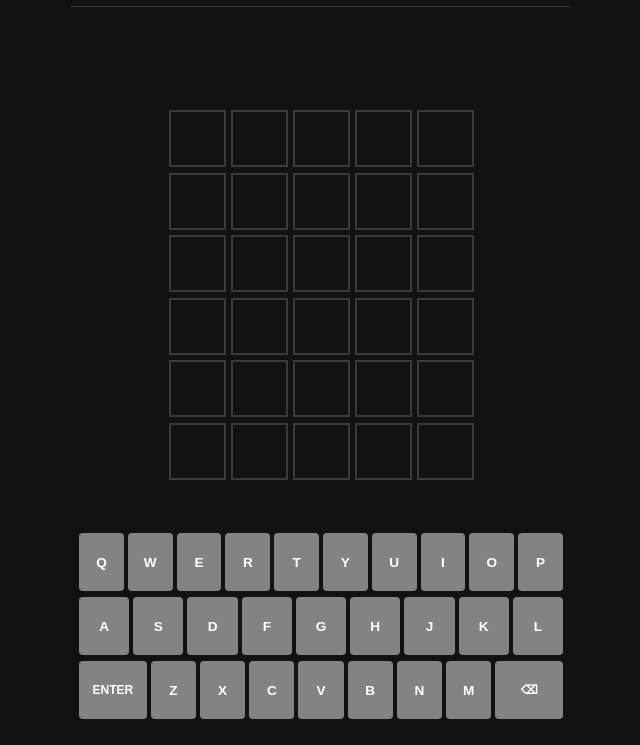
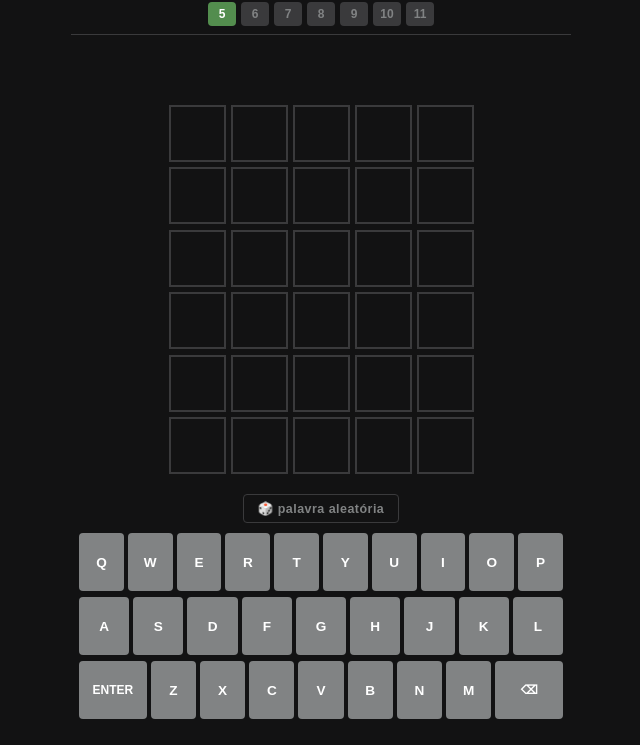
Before and after one commit to pacbtz/palavrix, a plain HTML site: page index.html in a window 1280 px wide. Shown: the part 55-800 px from the top of the page, without its empty margins (319-959 px from the left). Drawn offline with Linux system fonts and the light colour scheme.

Commit message:
add length selector and help

```diff
--- a/index.html
+++ b/index.html
@@ -26,7 +26,7 @@
       width: 100%;
       max-width: 500px;
       border-bottom: 1px solid #3a3a3c;
-      padding: 12px 0;
+      padding: 12px 0 8px;
       text-align: center;
     }
 
@@ -35,6 +35,36 @@
       font-weight: 700;
       letter-spacing: 0.1rem;
       text-transform: uppercase;
+    }
+
+    #length-selector {
+      display: flex;
+      justify-content: center;
+      gap: 5px;
+      margin-top: 8px;
+    }
+
+    .len-btn {
+      background: #3a3a3c;
+      color: #818384;
+      border: none;
+      border-radius: 4px;
+      font-size: 0.75rem;
+      font-weight: 700;
+      width: 28px;
+      height: 24px;
+      cursor: pointer;
+      transition: background 0.15s, color 0.15s;
+    }
+
+    .len-btn:hover {
+      background: #565758;
+      color: #fff;
+    }
+
+    .len-btn.active {
+      background: #538d4e;
+      color: #fff;
     }
 
     #message {
@@ -234,6 +264,26 @@
       background: #3a3a3c;
     }
 
+    #random-btn {
+      display: none;
+      margin: 0 auto 10px;
+      padding: 6px 14px;
+      background: transparent;
+      color: #818384;
+      font-size: 0.78rem;
+      font-weight: 600;
+      border: 1px solid #3a3a3c;
+      border-radius: 4px;
+      cursor: pointer;
+      letter-spacing: 0.03rem;
+      transition: color 0.15s, border-color 0.15s;
+    }
+
+    #random-btn:hover {
+      color: #fff;
+      border-color: #818384;
+    }
+
   </style>
 </head>
 
@@ -241,6 +291,7 @@
 
   <header>
     <h1>Palavrix</h1>
+    <div id="length-selector"></div>
   </header>
 
   <div id="message"></div>
@@ -249,6 +300,8 @@
     <div id="board"></div>
   </div>
 
+  <button id="random-btn">🎲 palavra aleatória</button>
+
   <div id="keyboard"></div>
 
 
@@ -256,12 +309,16 @@
     const MAX_GUESSES = 6;
     const EPOCH = new Date('2024-01-01T00:00:00Z');
 
-    function getLengthParam() {
-      const raw = parseInt(new URLSearchParams(location.search).get('length'), 10);
-      return (raw >= 5 && raw <= 11) ? raw : 5;
+    function parseHash() {
+      const parts = location.hash.replace('#', '').split('/');
+      const length = parseInt(parts[0], 10);
+      return {
+        length: (length >= 5 && length <= 11) ? length : 5,
+        date: (parts[1] && /^\d{8}$/.test(parts[1])) ? parts[1] : null
+      };
     }
 
-    let WORD_LENGTH = getLengthParam();
+    let WORD_LENGTH = parseHash().length;
 
     const KEYBOARD_ROWS = [
       ['Q', 'W', 'E', 'R', 'T', 'Y', 'U', 'I', 'O', 'P'],
@@ -279,10 +336,8 @@
     let keyMap = {};
 
     function getDateParam() {
-      const raw = new URLSearchParams(location.search).get('date');
-      if (raw && /^\d{8}$/.test(raw)) {
-        return `${raw.slice(0, 4)}-${raw.slice(4, 6)}-${raw.slice(6, 8)}`;
-      }
+      const raw = parseHash().date;
+      if (raw) return `${raw.slice(0, 4)}-${raw.slice(4, 6)}-${raw.slice(6, 8)}`;
       const d = new Date();
       return `${d.getFullYear()}-${String(d.getMonth() + 1).padStart(2, '0')}-${String(d.getDate()).padStart(2, '0')}`;
     }
@@ -357,6 +412,17 @@
       }
     }
 
+    function setRandomBtn(visible) {
+      document.getElementById('random-btn').style.display = visible ? 'block' : 'none';
+    }
+
+    function fillRandom() {
+      if (currentRow !== 0 || currentCol !== 0 || gameOver) return;
+      const word = wordList[Math.floor(Math.random() * wordList.length)];
+      word.toUpperCase().split('').forEach(letter => addLetter(letter));
+      setRandomBtn(false);
+    }
+
     function addLetter(letter) {
       if (currentCol >= WORD_LENGTH) return;
       const tile = tiles[currentRow][currentCol];
@@ -364,6 +430,7 @@
       tile.setAttribute('data-letter', letter);
       currentGuess.push(letter);
       currentCol++;
+      if (currentRow === 0 && currentCol === 1) setRandomBtn(false);
     }
 
     function deleteLetter() {
@@ -497,15 +564,36 @@
       currentGuess = [];
       gameOver = false;
       setMessage('');
+      setRandomBtn(true);
       buildBoard();
       buildKeyboard();
     }
 
-    document.addEventListener('keydown', e => handleKey(e.key));
+    function buildLengthSelector() {
+      const container = document.getElementById('length-selector');
+      container.innerHTML = '';
+      for (let n = 5; n <= 11; n++) {
+        const btn = document.createElement('button');
+        btn.classList.add('len-btn');
+        if (n === WORD_LENGTH) btn.classList.add('active');
+        btn.textContent = n;
+        btn.addEventListener('click', () => {
+          if (n === WORD_LENGTH) return;
+          WORD_LENGTH = n;
+          const date = parseHash().date;
+          location.hash = date ? `${n}/${date}` : `${n}`;
+          loadAndStart();
+        });
+        container.appendChild(btn);
+      }
+    }
 
+    function loadAndStart() {
+      WORD_LENGTH = parseHash().length;
+      buildLengthSelector();
       fetch(`palavras-${WORD_LENGTH}.json`)
         .then(r => {
-        if (!r.ok) throw new Error(`No word list for length ${WORD_LENGTH}`);
+          if (!r.ok) throw new Error(`Lista de palavras de ${WORD_LENGTH} letras não disponível`);
           return r.json();
         })
         .then(data => {
@@ -513,8 +601,15 @@ buildBoard();
           initGame();
         })
         .catch(err => {
-        document.getElementById('message').textContent = err.message;
+          setMessage(err.message);
         });
+    }
+
+    document.getElementById('random-btn').addEventListener('click', fillRandom);
+    document.addEventListener('keydown', e => handleKey(e.key));
+
+    buildLengthSelector();
+    loadAndStart();
   </script>
 </body>
 
```
Also changed, not shown: README.md. Lines whose indentation alone changed are shown as unchanged.
